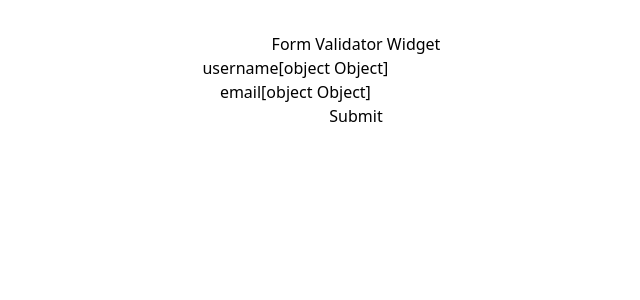
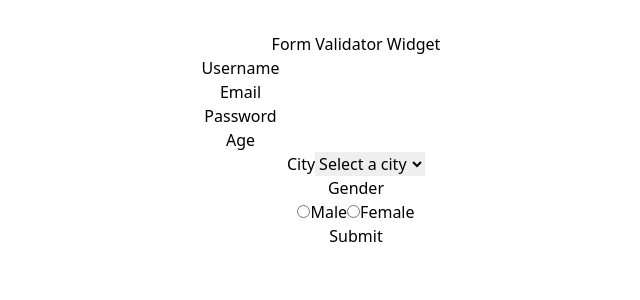
Before and after one commit to sriramsenthill/catalog-week2-assignment, a React (Vite) app: page / in a window 1280 px wide. Shown: the top 300 px of the page, without its empty margins (284-924 px from the left). Built offline with nearby package versions, Linux system fonts and the light colour scheme.

Commit message:
form logic

```diff
--- a/src/App.tsx
+++ b/src/App.tsx
@@ -1,27 +1,57 @@
+// src/App.tsx
 import './App.css';
 import React from 'react';
 import FormValidator from './components/FormValidator';
 
 // Define the type for validation rules
 interface ValidationRule {
-  rule: (value: string) => boolean; // Specify the type of value as string
+  rule: (value: string) => boolean;
   message: string;
 }
 
-// Define the type for initial values
-interface InitialValue {
-  value: string;
-  validationRules?: ValidationRule[];
+// Define the shape of your form's initial values
+interface FormData {
+  username: { value?: string; validationRules?: ValidationRule[] };
+  email: { value?: string; validationRules?: ValidationRule[] };
+  password: { value?: string; validationRules?: ValidationRule[] };
+  age: { value?: number; validationRules?: ValidationRule[] };
+  city: { value?: string; validationRules?: ValidationRule[] };
+  gender: { value?: string; validationRules?: ValidationRule[] };
 }
 
-const initialValues: { [key: string]: InitialValue } = {
+const initialValues: FormData = {
   username: {
     value: '',
-    validationRules: [{ rule: (val: string) => !!val.trim(), message: 'Username is required' }]
+    validationRules: [{ rule: (val) => !!val.trim(), message: 'Username is required' }],
   },
   email: {
     value: '',
-    validationRules: [{ rule: (val: string) => /\S+@\S+\.\S+/.test(val), message: 'Email is invalid' }]
+    validationRules: [{ rule: (val) => /\S+@\S+\.\S+/.test(val), message: 'Email is invalid' }],
+  },
+  password: {
+    value: '',
+    validationRules: [
+      {
+        rule: (val) =>
+          /^(?=.*[A-Z])(?=.*\d)(?=.*[@$!%*?&])[A-Za-z\d@$!%*?&]{8,}$/.test(val),
+        message:
+          'Password must be at least 8 characters long, contain at least one uppercase letter, one number, and one special character.',
+      },
+    ],
+  },
+  age: {
+    value: undefined,
+    validationRules: [
+      { rule: (val) => Number.isInteger(Number(val)) && Number(val) > 0 && Number(val) < 120, message: 'Age must be a valid number between 1 and 120.' },
+    ],
+  },
+  city: {
+    value: '',
+    validationRules: [{ rule: (val) => !!val, message: 'City is required.' }],
+  },
+  gender: {
+    value: '',
+    validationRules: [{ rule: (val) => !!val, message: 'Gender is required.' }],
   },
 };
 
--- a/src/components/FormValidator.tsx
+++ b/src/components/FormValidator.tsx
@@ -2,12 +2,14 @@
 import React from 'react';
 import useForm from '../hooks/useForm';
 import InputField from './InputField';
+import SelectField from './SelectField';
+import RadioGroup from './RadioGroup';
 
-interface FormValidatorProps {
-    initialValues: { [key: string]: any };
+interface FormValidatorProps<T> {
+    initialValues: { [key in keyof T]: { value?: any; validationRules?: ValidationRule[] } };
 }
 
-const FormValidator: React.FC<FormValidatorProps> = ({ initialValues }) => {
+const FormValidator = <T extends Record<string, any>>({ initialValues }: FormValidatorProps<T>) => {
     const { values, errors, handleChange, handleSubmit } = useForm(initialValues);
 
     const onSubmit = () => {
@@ -23,16 +25,57 @@ const FormValidator: React.FC<FormValidatorProps> = ({ initialValues }) => {
             }}
             className="p-4 border rounded shadow-md"
         >
-            {Object.keys(initialValues).map((key) => (
-                <InputField
-                    key={key}
-                    label={key}
-                    name={key}
-                    value={values[key]}
-                    onChange={handleChange}
-                    error={errors[key]}
-                />
-            ))}
+            {Object.keys(initialValues).map((key) => {
+                if (key === "city") {
+                    return (
+                        <SelectField
+                            key={key}
+                            label={key.charAt(0).toUpperCase() + key.slice(1)}
+                            name={key}
+                            value={values[key] || ''} // Ensure it's a string for dropdown
+                            options={[
+                                { value: 'new-york', label: 'New York' },
+                                { value: 'los-angeles', label: 'Los Angeles' },
+                                { value: 'chicago', label: 'Chicago' },
+                                { value: 'houston', label: 'Houston' }
+                            ]}
+                            onChange={handleChange}
+                            error={errors[key]}
+                        />
+                    );
+                }
+                if (key === "gender") {
+                    return (
+                        <RadioGroup
+                            key={key}
+                            label="Gender"
+                            name={key}
+                            selectedValue={values[key] || ''} // Ensure it's a string for radio buttons
+                            options={[
+                                { value: 'male', label: 'Male' },
+                                { value: 'female', label: 'Female' }
+                            ]}
+                            onChange={handleChange}
+                        />
+                    );
+                }
+                const inputType =
+                    key === "email" ? "email" :
+                        key === "password" ? "password" :
+                            key === "age" ? "number" : "text";
+
+                return (
+                    <InputField
+                        key={key}
+                        label={key.charAt(0).toUpperCase() + key.slice(1)}
+                        name={key}
+                        type={inputType} // Use appropriate input type here
+                        value={values[key] || ''} // Ensure it's a string for text input; access .value here if using objects in state.
+                        onChange={handleChange}
+                        error={errors[key]}
+                    />
+                );
+            })}
             <button type="submit" className="mt-4 bg-blue-500 text-white py-2 px-4 rounded">
                 Submit
             </button>
--- a/src/components/InputField.tsx
+++ b/src/components/InputField.tsx
@@ -4,19 +4,20 @@ import React from 'react';
 interface InputFieldProps {
     label: string;
     name: string;
-    value: string;
-    onChange: (name: string, value: string) => void;
+    type?: string; // Allow specifying the input type
+    value?: string;
+    onChange?: (name: string, value?: string) => void;
     error?: string[];
 }
 
-const InputField: React.FC<InputFieldProps> = ({ label, name, value, onChange, error }) => (
+const InputField: React.FC<InputFieldProps> = ({ label, name, type = 'text', value = '', onChange, error }) => (
     <div className="mb-4">
         <label className="block text-sm font-medium text-gray-700">{label}</label>
         <input
-            type="text"
+            type={type} // Use the specified type here
             name={name}
-            value={value}
-            onChange={(e) => onChange(name, e.target.value)}
+            value={value} // Ensure this is a string
+            onChange={(e) => onChange && onChange(name, e.target.value)} // Call onChange with correct parameters
             className={`mt-1 block w-full border ${error ? 'border-red-500' : 'border-gray-300'} rounded-md shadow-sm focus:ring focus:ring-blue-300`}
         />
         {error && <div className="text-red-500 text-sm">{error.join(', ')}</div>}
--- /dev/null
+++ b/src/components/RadioGroup.tsx
@@ -0,0 +1,33 @@
+// src/components/RadioGroup.tsx
+import React from 'react';
+
+interface RadioGroupProps {
+    label: string;
+    name: string;
+    options: { value: string; label: string }[];
+    selectedValue?: string;
+    onChange?: (name: string, value: string) => void;
+}
+
+const RadioGroup: React.FC<RadioGroupProps> = ({ label, name, options, selectedValue = '', onChange }) => (
+    <fieldset className="mb-4">
+        <legend className="block text-sm font-medium text-gray-700">{label}</legend>
+        <div className="mt-1">
+            {options.map((option) => (
+                <label key={option.value} className="inline-flex items-center mr-4">
+                    <input
+                        type="radio"
+                        name={name}
+                        value={option.value}
+                        checked={selectedValue === option.value}
+                        onChange={() => onChange && onChange(name, option.value)}
+                        className="form-radio h-4 w-4 text-blue-600 transition duration-150 ease-in-out"
+                    />
+                    <span className="ml-2">{option.label}</span>
+                </label>
+            ))}
+        </div>
+    </fieldset>
+);
+
+export default RadioGroup;
--- /dev/null
+++ b/src/components/SelectField.tsx
@@ -0,0 +1,33 @@
+// src/components/SelectField.tsx
+import React from 'react';
+
+interface SelectFieldProps {
+    label: string;
+    name: string;
+    value?: string; // The selected value should be a string
+    options: { value: string; label: string }[];
+    onChange?: (name: string, value?: string) => void;
+    error?: string[];
+}
+
+const SelectField: React.FC<SelectFieldProps> = ({ label, name, value = "", options, onChange, error }) => (
+    <div className="mb-4">
+        <label className="block text-sm font-medium text-gray-700">{label}</label>
+        <select
+            name={name}
+            value={value}
+            onChange={(e) => onChange && onChange(name, e.target.value)}
+            className={`mt-1 block w-full border ${error ? 'border-red-500' : 'border-gray-300'} rounded-md shadow-sm focus:ring focus:ring-blue-300`}
+        >
+            <option value="">Select a city</option>
+            {options.map((option) => (
+                <option key={option.value} value={option.value}>
+                    {option.label}
+                </option>
+            ))}
+        </select>
+        {error && <div className="text-red-500 text-sm">{error.join(', ')}</div>}
+    </div>
+);
+
+export default SelectField;
--- a/src/hooks/useForm.ts
+++ b/src/hooks/useForm.ts
@@ -1,43 +1,42 @@
 // src/hooks/useForm.ts
 import { useState } from 'react';
 
-interface FormValues {
-    [key: string]: any;
-}
-
 interface ValidationRule {
-    rule: (value: any) => boolean;
+    rule: (value: string) => boolean; // Expecting a string for validation
     message: string;
 }
 
-interface FieldConfig {
-    value: any;
-    validationRules?: ValidationRule[];
-}
+const useForm = (initialValues: { [key: string]: { value: string; validationRules?: ValidationRule[] } }) => {
+    // Initialize form values as empty strings
+    const [values, setValues] = useState<{ [key: string]: string }>(
+        Object.keys(initialValues).reduce((acc, key) => {
+            acc[key] = ''; // Initialize each field to an empty string
+            return acc;
+        }, {} as { [key: string]: string })
+    );
 
-const useForm = (initialValues: FormValues) => {
-    const [values, setValues] = useState<FormValues>(initialValues);
-    const [errors, setErrors] = useState<FormValues>({});
+    const [errors, setErrors] = useState<{ [key: string]: string[] }>({});
 
-    const handleChange = (name: string, value: any) => {
-        setValues({ ...values, [name]: value });
+    const handleChange = (name: string, value: string) => {
+        // Update state with new value
+        setValues((prev) => ({ ...prev, [name]: value }));
 
         // Validate on change
         validateField(name, value);
     };
 
-    const validateField = (name: string, value: any) => {
-        const fieldConfig: FieldConfig = initialValues[name];
+    const validateField = (name: string, value: string) => {
+        const fieldConfig = initialValues[name];
         if (fieldConfig?.validationRules) {
             const fieldErrors = fieldConfig.validationRules
                 .filter(rule => !rule.rule(value))
                 .map(rule => rule.message);
-            setErrors({ ...errors, [name]: fieldErrors });
+            setErrors((prev) => ({ ...prev, [name]: fieldErrors }));
         }
     };
 
-    const handleSubmit = (callback: (values: FormValues) => void) => {
-        const newErrors: FormValues = {};
+    const handleSubmit = (callback: (values: { [key: string]: string }) => void) => {
+        const newErrors: { [key: string]: string[] } = {};
         let isValid = true;
 
         Object.keys(initialValues).forEach(name => {
```
